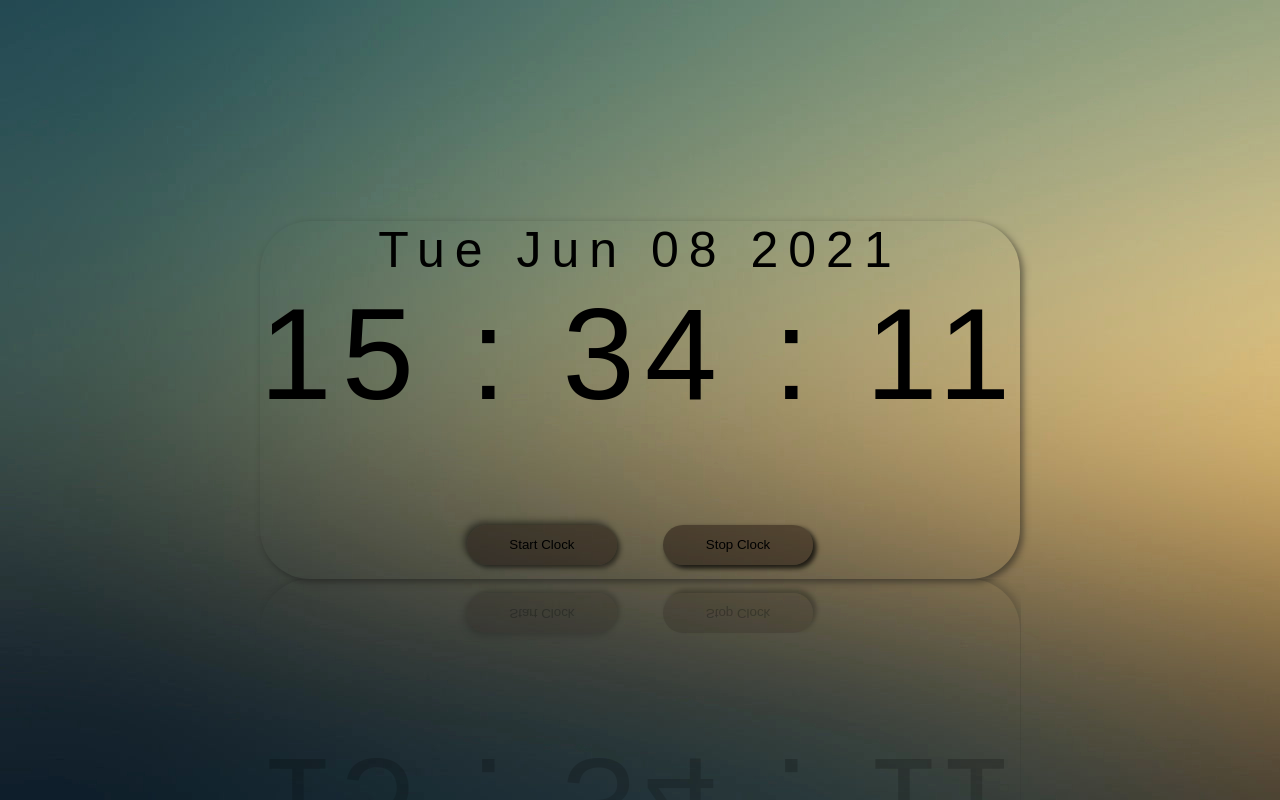
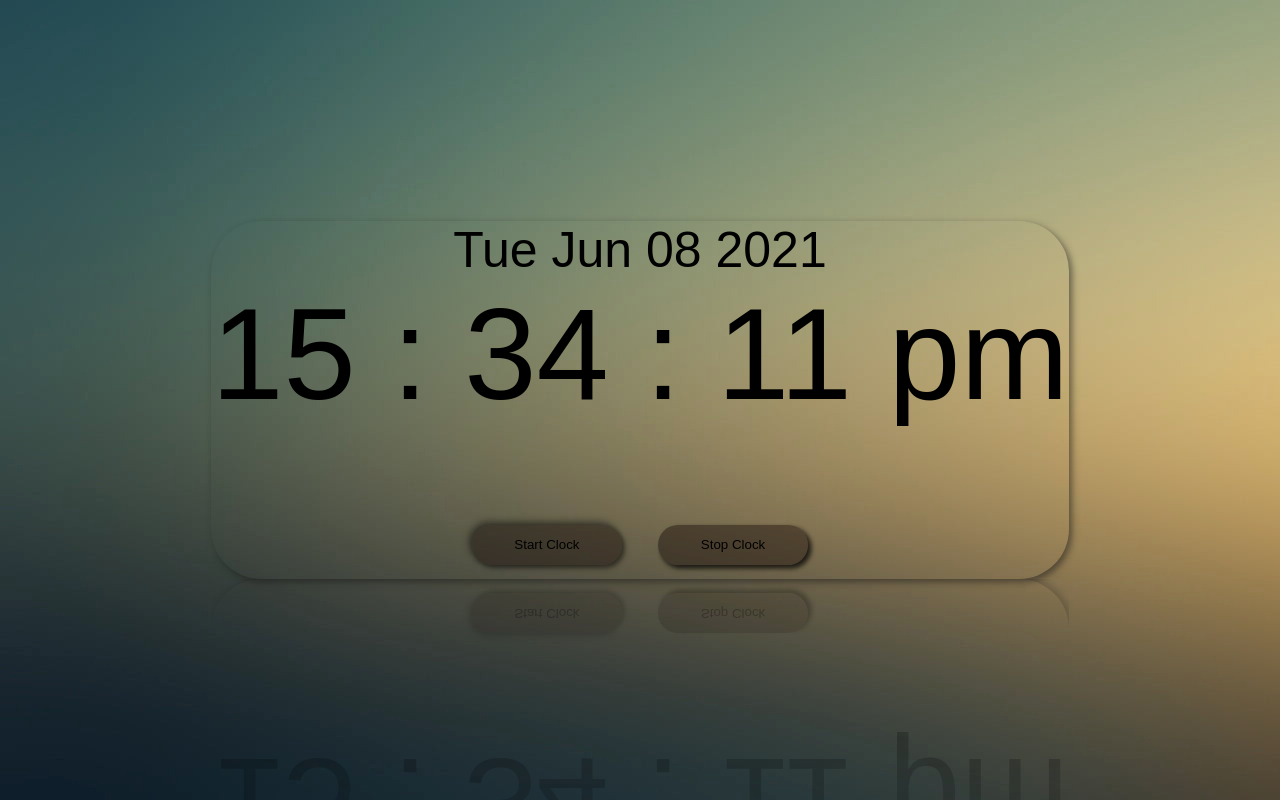
Before and after one commit to Nabee-Rizwan-Quadri/Digital-Clock, a plain HTML site: page index.html in a window 1280 px wide. Both pictures are taken after a click on the button "Start Clock". Drawn offline with Linux system fonts and the light colour scheme.

Commit message:
version 1.3
Updated Am and Pm function

```diff
--- a/index.html
+++ b/index.html
@@ -10,7 +10,7 @@
     <div class="mainContainer">
 
         <div id="dateContainer"></div>
-        <div id="clockContainer">00 : 00 : 00</div>
+        <div id="clockContainer"> -- : -- : -- -- </div>
 
         <button onclick="startClock()">Start Clock</button>
         <button onclick="stopClock()">Stop Clock</button>
--- a/script.js
+++ b/script.js
@@ -27,6 +27,10 @@ function digitalClock() {
 
     if (hours == 0) {
         hours = 12
+    } else if (hours > 12) {
+        seconds = seconds + " pm"
+    } else {
+        seconds = seconds + " am"
     }
 
     var clock = hours + " : " + minutes + " : " + seconds
--- a/style.css
+++ b/style.css
@@ -11,7 +11,6 @@ body {
     font-family: "Orbitron", sans-serif;
     color: black;
     font-size: 130px;
-    letter-spacing: 10px;
     border-radius: 50px;
     box-shadow: 3px 3px 7px rgba(255, 255, 255, 0.05), 3px 3px 7px rgba(0, 0, 0, 0.5);
     -webkit-box-reflect: below 0px linear-gradient(to bottom, rgba(0, 0, 0, 0.0), rgba(0, 0, 0, 0.4));
```
